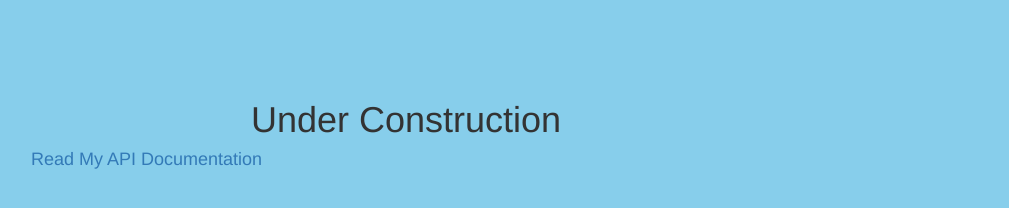
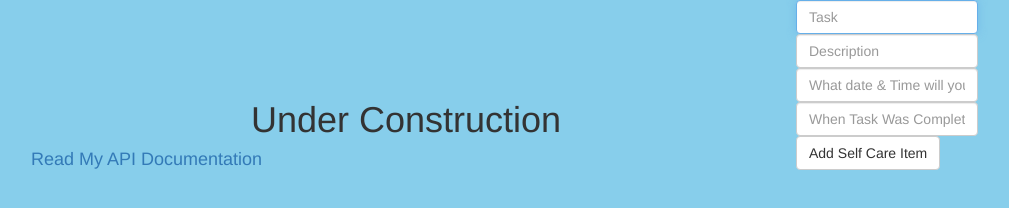
Before and after one commit to salay/Express-Personal-API, a website: page views/index.html in a window 1280 px wide. Shown: the whole page, without its empty margins (234-1243 px from the left). Drawn offline with nearby package versions, Linux system fonts and the light colour scheme.

Commit message:
creating routes for personal api

```diff
--- a/views/index.html
+++ b/views/index.html
@@ -23,6 +23,25 @@
           <h1>Under Construction</h1>
           <h4><a href="/api">Read My API Documentation</a></h4>
         </div>
+        <div class="form-container">
+          <form class="form-inline" id="newSelfCare" method="POST" action = "http://localhost:3000/api/selfcare">
+            <div class="form-group">
+              <input type="text" name="task" class="form-control" placeholder="Task" autofocus>
+            </div>
+            <div class="form-group">
+              <input type="text" name="description" class="form-control" placeholder="Description">
+            </div>
+            <div class="form-group">
+              <input type="text" name="byWhen" class="form-control" placeholder="What date & Time will you complete this">
+            </div>
+            <div class="form-group">
+              <input type="text" name="dateCompleted" class="form-control" placeholder="When Task Was Completed">
+            </div>
+            <div class="form-group">
+              <input type="submit" class="btn btn-default" value="Add Self Care Item">
+            </div>
+          </form>
+        </div>
       </div>
     </div>
   </body>
```
Also changed, not shown: server.js (+9 -9 lines).
